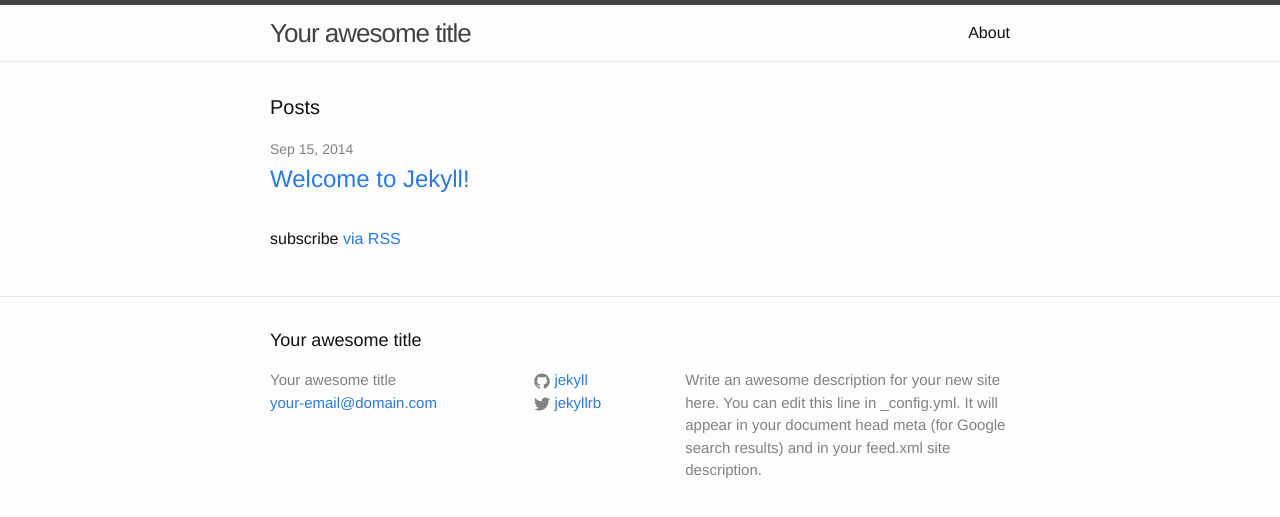
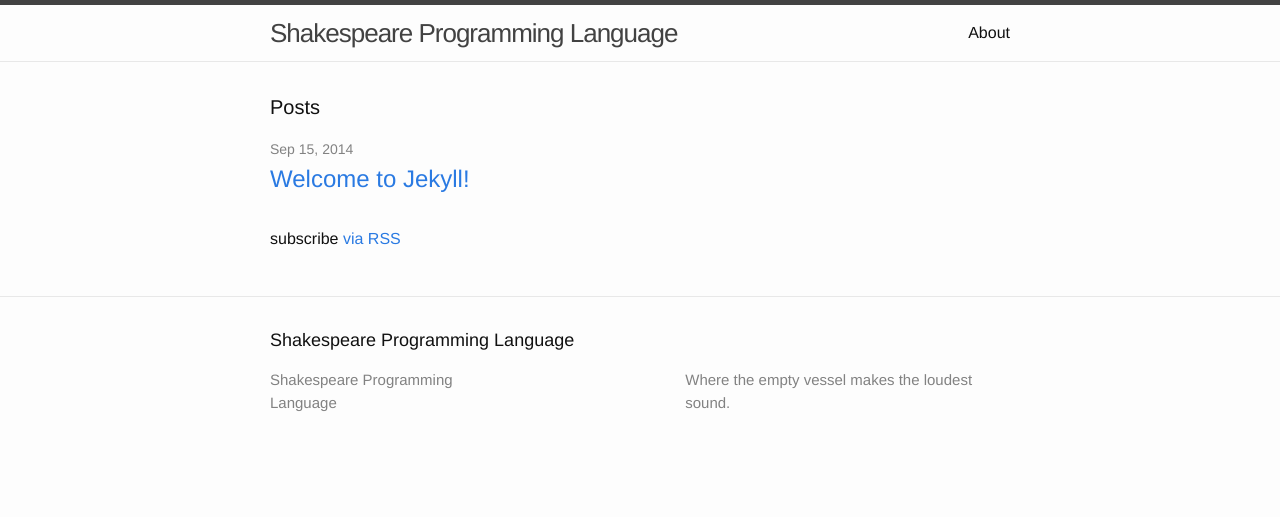
Before and after one commit to mileszim/shakespearelang, a Jekyll site: the page built from index.html, in a window 1280 px wide. Shown: the top 517 px of the page. Built offline with Jekyll 4.4.1, drawn with Linux system fonts in a browser that asks for light colours.

Commit message:
Readme/cname/config

```diff
--- /dev/null
+++ b/CNAME
@@ -0,0 +1 @@
+shakespearelang.org
--- a/_config.yml
+++ b/_config.yml
@@ -1,14 +1,16 @@
-# Site settings
-title: Your awesome title
-email: your-email@domain.com
-description: > # this means to ignore newlines until "baseurl:"
-  Write an awesome description for your new site here. You can edit this
-  line in _config.yml. It will appear in your document head meta (for
-  Google search results) and in your feed.xml site description.
-baseurl: "" # the subpath of your site, e.g. /blog/
-url: "http://yourdomain.com" # the base hostname & protocol for your site
-twitter_username: jekyllrb
-github_username:  jekyll
+# Meta
+title: Shakespeare Programming Language
+description: Where the empty vessel makes the loudest sound.
+
+# URLs
+baseurl: ""
+url: "http://shakespearelang.org"
+
+# Footer
+copyright:
+  text: Miles Zimmerman
+  link: http://maztek.io/
 
 # Build settings
-markdown: kramdown
+markdown:    kramdown
+highlighter: pygments
```
Also changed, not shown: README.md (added), 1 other file.
